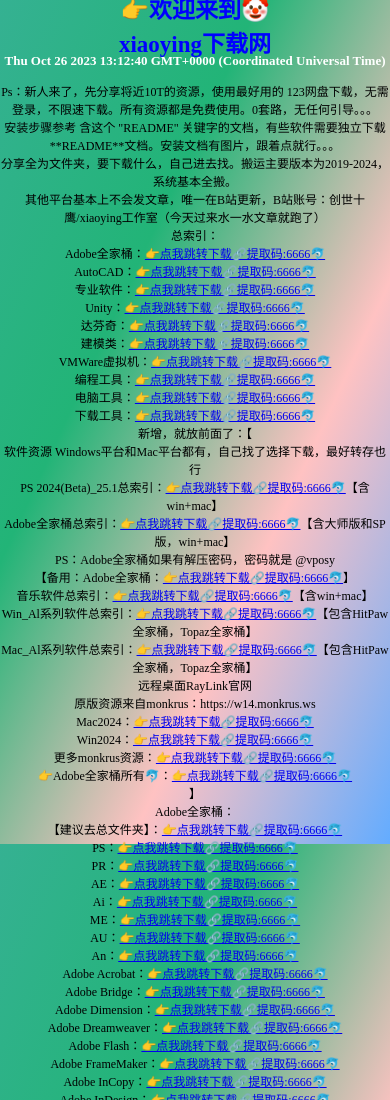
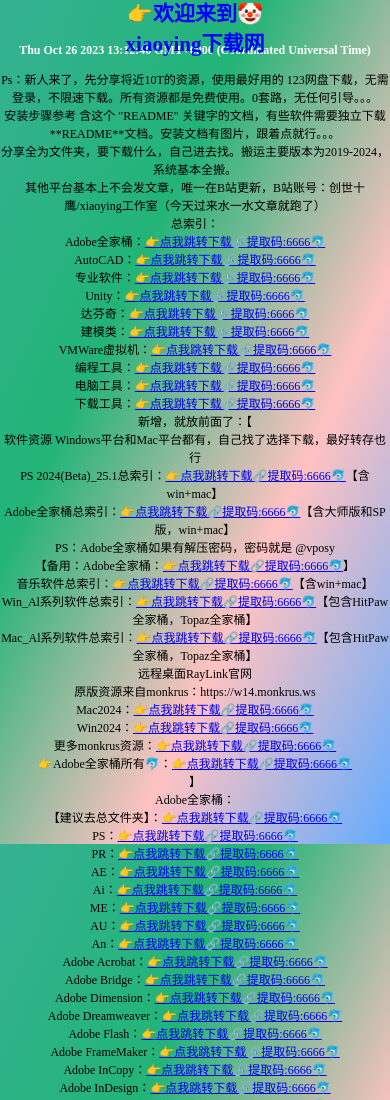
Before and after one commit to xiaoyingOS/xiaoyingOS.github.io, a plain HTML site: page index.html in a window 390 px wide. Shown: the top 1100 px of the page. Drawn offline with nearby package versions, Linux system fonts and the light colour scheme; no server answers.

Commit message:
Update index.html

```diff
--- a/index.html
+++ b/index.html
@@ -21,7 +21,7 @@
             color: blue; /* 使用深色文本以确保可读性 */
             text-align: center;
             position: absolute; /* 使用绝对定位 */
-            top: 10px;
+            top: 13px;
             left: 50%; /* 水平居中 */
             transform: translate(-50%, -50%); /* 通过transform将元素居中 */
         }
@@ -43,7 +43,7 @@
 
         @media (max-width: 768px) {
             h1 {
-                font-size: 23px;
+                font-size: 21px;
             }
             div{
             text-align: center;
@@ -57,7 +57,8 @@
         h3{
             color: #ffffff;
             text-align: center;
-            font-size: 13px;
+            font-size: 12px;
+            margin-top: -10px;
         }
         }
     </style>
```
